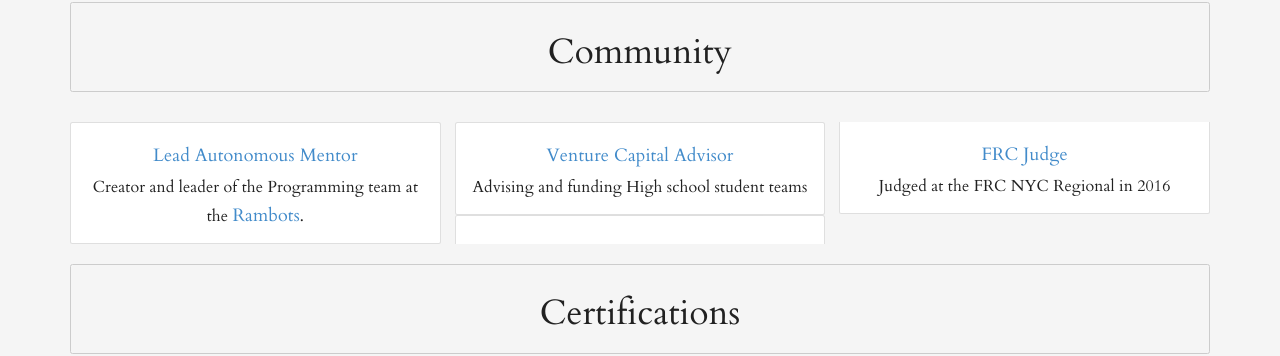
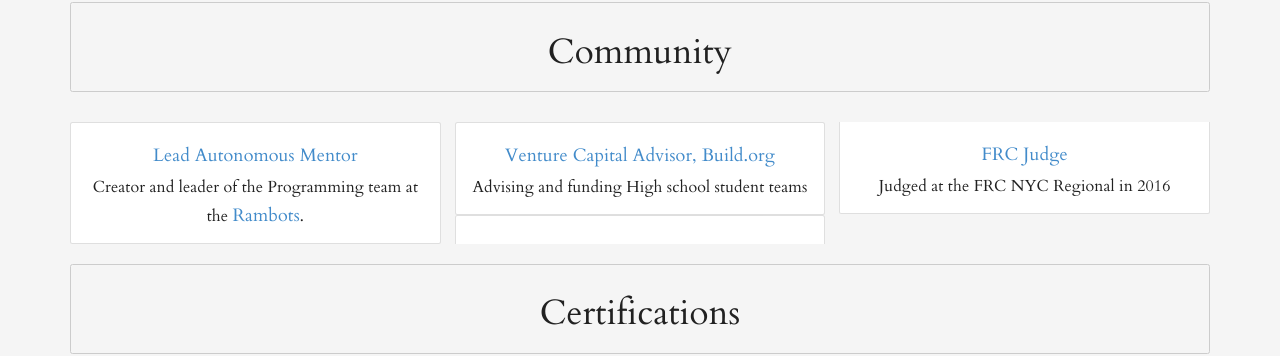
Before and after one commit to arjunrao87/arjunrao.co-v1, a Jekyll site: the page built from projects/index.html, in a window 1280 px wide. Shown: the part 1159-1515 px from the top of the page. Built offline with Jekyll 4.4.1, drawn with Linux system fonts in a browser that asks for light colours; nearby versions of some CDN libraries; comment, search, counter and statistics services are not loaded.

Commit message:
Adding build info

```diff
--- a/_includes/projects.html
+++ b/_includes/projects.html
@@ -89,7 +89,7 @@
     </div>
     <div class="card text-center">
       <div class="card-block">
-        <a href="https://build.org/" target="_blank"><h4 class="card-title">Venture Capital Advisor</h4></a>
+        <a href="https://build.org/" target="_blank"><h4 class="card-title">Venture Capital Advisor, Build.org</h4></a>
         <p class="card-text">Advising and funding High school student teams</p>
       </div>
     </div>
```
